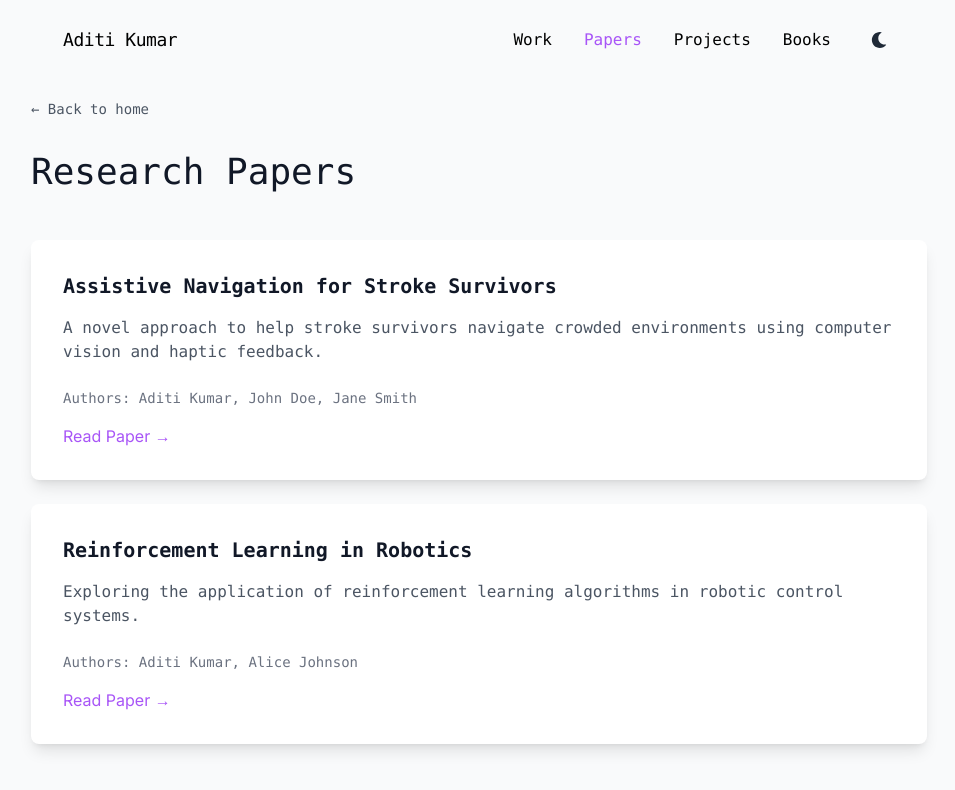
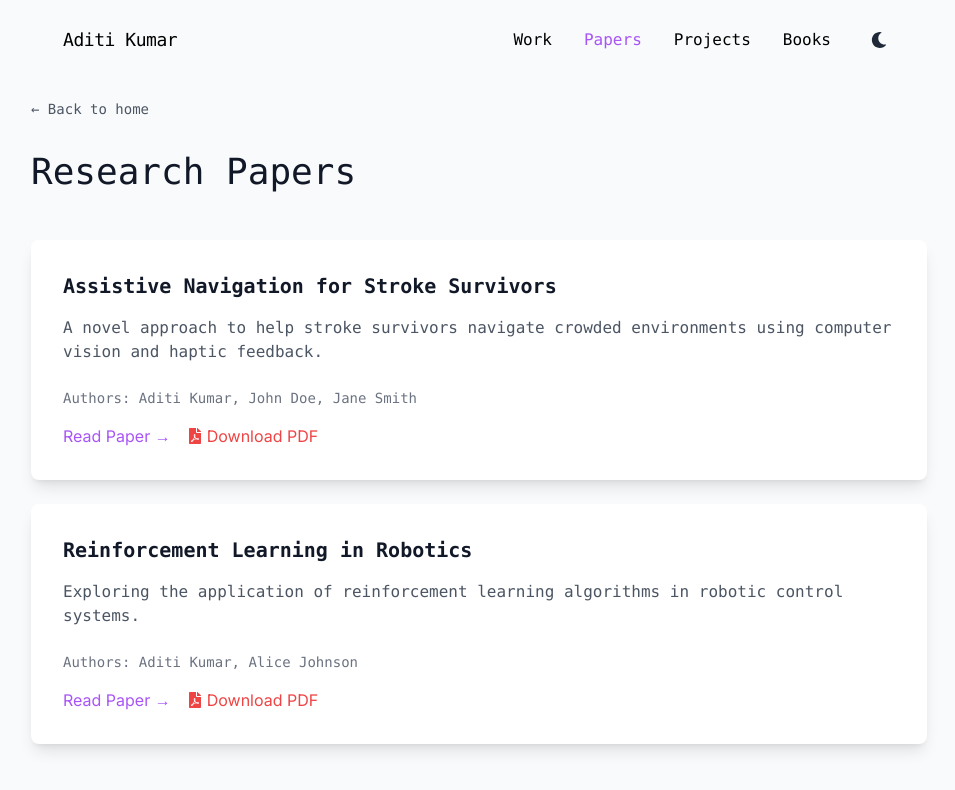
Before and after one commit to aditi1421/website, a Next.js app: page /papers in a window 1280 px wide. Shown: the top 790 px of the page, without its empty margins (161-1116 px from the left). Built offline with nearby package versions, Linux system fonts and the light colour scheme.

Commit message:
Add PDF support to papers section

```diff
--- a/src/app/papers/page.tsx
+++ b/src/app/papers/page.tsx
@@ -4,17 +4,20 @@ import React from 'react';
 import Link from 'next/link';
 import { motion } from 'framer-motion';
 import Header from '@/components/Header';
+import { FaFilePdf } from 'react-icons/fa';
 
 const PaperCard = ({
   title,
   abstract,
   authors,
-  link
+  link,
+  pdf
 }: {
   title: string;
   abstract: string;
   authors: string;
   link: string;
+  pdf?: string;
 }) => {
   return (
     <motion.div
@@ -31,17 +34,30 @@ const PaperCard = ({
           <p className="font-mono text-gray-600 dark:text-gray-300 mb-6">
             {abstract}
           </p>
-          <div className="font-mono text-sm text-gray-500 dark:text-gray-400">
+          <div className="font-mono text-sm text-gray-500 dark:text-gray-400 mb-4">
             Authors: {authors}
           </div>
+          <div className="flex space-x-4">
             <a
               href={link}
               target="_blank"
               rel="noopener noreferrer"
-            className="inline-block mt-4 text-purple-500 dark:text-purple-400 hover:text-purple-600 dark:hover:text-purple-300 transition-colors"
+              className="inline-flex items-center text-purple-500 dark:text-purple-400 hover:text-purple-600 dark:hover:text-purple-300 transition-colors"
             >
               Read Paper →
             </a>
+            {pdf && (
+              <a
+                href={pdf}
+                target="_blank"
+                rel="noopener noreferrer"
+                className="inline-flex items-center text-red-500 hover:text-red-600 transition-colors"
+              >
+                <FaFilePdf className="mr-1" />
+                Download PDF
+              </a>
+            )}
+          </div>
         </div>
       </div>
     </motion.div>
@@ -54,13 +70,15 @@ export default function Papers() {
       title: 'Assistive Navigation for Stroke Survivors',
       abstract: 'A novel approach to help stroke survivors navigate crowded environments using computer vision and haptic feedback.',
       authors: 'Aditi Kumar, John Doe, Jane Smith',
-      link: 'https://example.com/paper1'
+      link: 'https://example.com/paper1',
+      pdf: '/papers/assistive-navigation.pdf'
     },
     {
       title: 'Reinforcement Learning in Robotics',
       abstract: 'Exploring the application of reinforcement learning algorithms in robotic control systems.',
       authors: 'Aditi Kumar, Alice Johnson',
-      link: 'https://example.com/paper2'
+      link: 'https://example.com/paper2',
+      pdf: '/papers/rl-robotics.pdf'
     }
   ];
 
```
Lines whose indentation alone changed are shown as unchanged.
